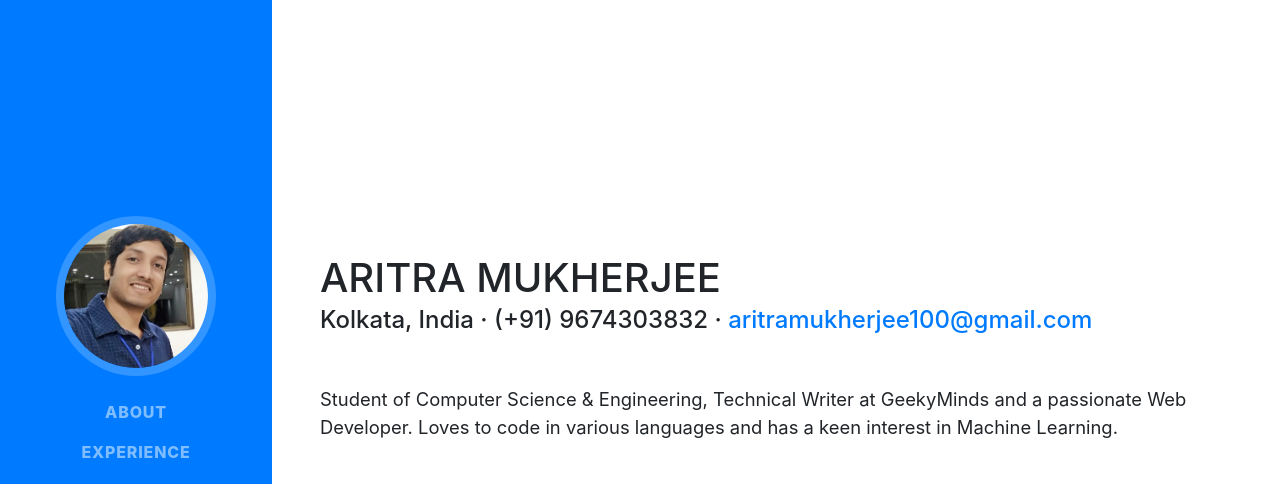
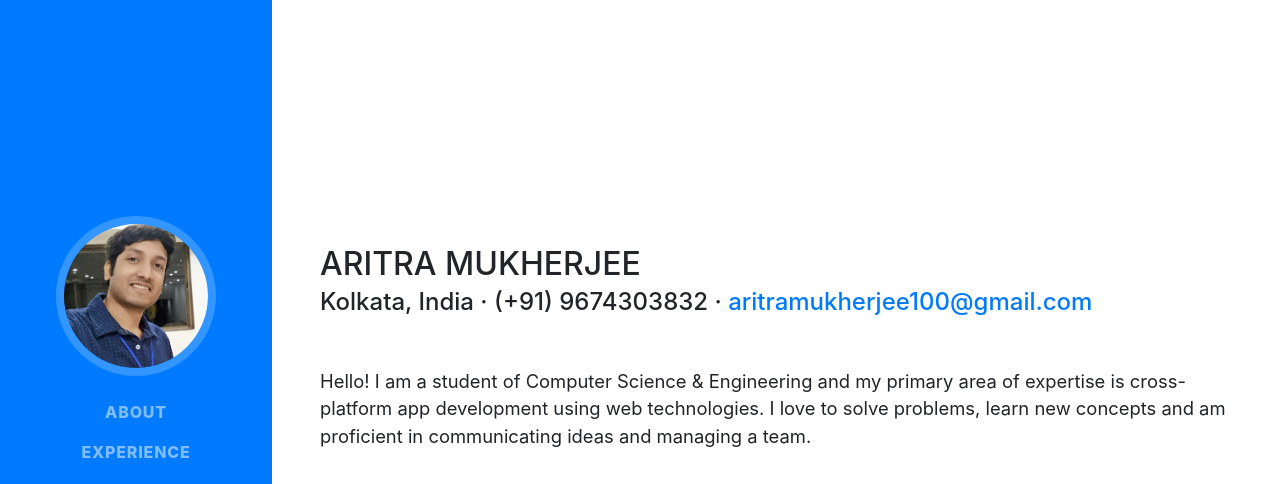
Before and after one commit to mukherjee96/about-me, a website with bundled scripts: page index.html in a window 1280 px wide. Shown: the top 484 px of the page. Built offline with nearby package versions, Linux system fonts and the light colour scheme; a web font is replaced by a local one.

Commit message:
layout updates

```diff
--- a/index.html
+++ b/index.html
@@ -66,13 +66,11 @@
 
     <section class="resume-section p-3 p-lg-5 d-flex align-items-center" id="about">
       <div class="w-100">
-        <h1 class="mb-0">Aritra Mukherjee
-<!--           <span class="text-primary"></span> -->
-        </h1>
-        <div class="subheading mb-5">Kolkata, India · (+91) 9674303832 ·
+        <h2 class="mb-0">Aritra Mukherjee</h2>
+        <div class="subheading mb-5 pr-2">Kolkata, India · (+91) 9674303832 ·
           <a href="mailto:aritramukherjee100@gmail.com">aritramukherjee100@gmail.com</a>
         </div>
-        <p class="lead mb-5">Student of Computer Science & Engineering, Technical Writer at GeekyMinds and a passionate Web Developer. Loves to code in various languages and has a keen interest in Machine Learning.</p>
+        <p class="lead mb-5 pr-1">Hello! I am a student of Computer Science & Engineering and my primary area of expertise is cross-platform app development using web technologies. I love to solve problems, learn new concepts and am proficient in communicating ideas and managing a team.</p>
         <div class="social-icons">
           <a href="https://www.linkedin.com/in/aritramukherjee96/">
             <i class="fab fa-linkedin-in"></i>
@@ -97,7 +95,7 @@
         <h2 class="mb-5">Experience</h2>
 
         <div class="resume-item d-flex flex-column flex-md-row justify-content-between mb-5">
-          <div class="resume-content">
+          <div class="resume-content mb-3">
             <h3 class="mb-0">Summer Intern</h3>
             <div class="subheading mb-3">Sikharthy Educational Services LLP</div>
             <p>Internship responsibilities: </p>
```
